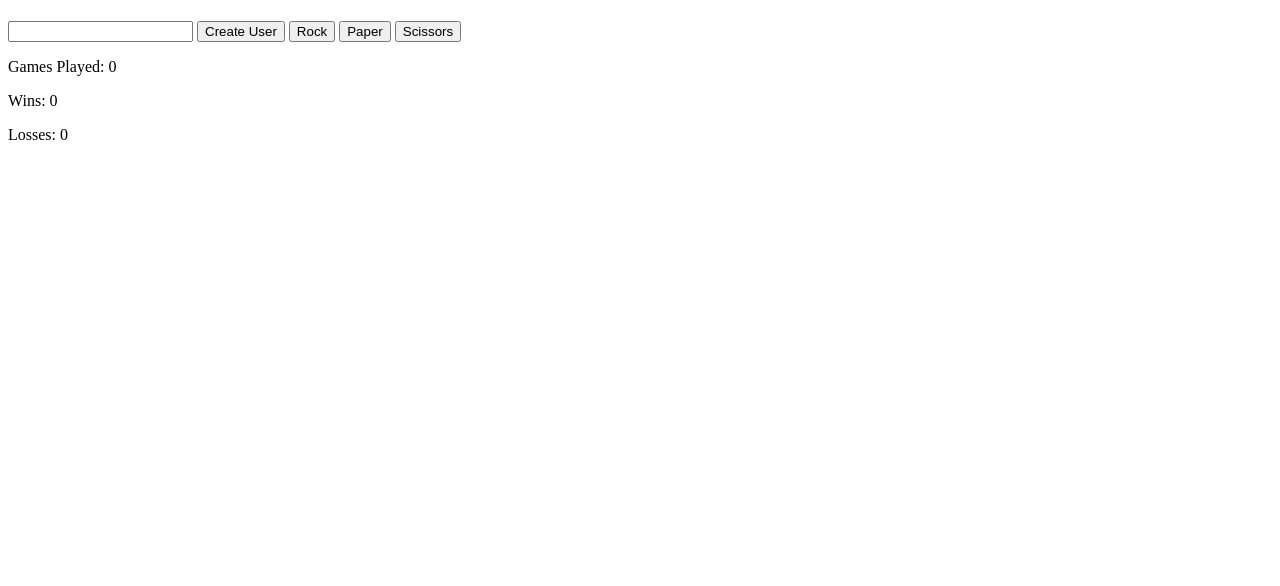
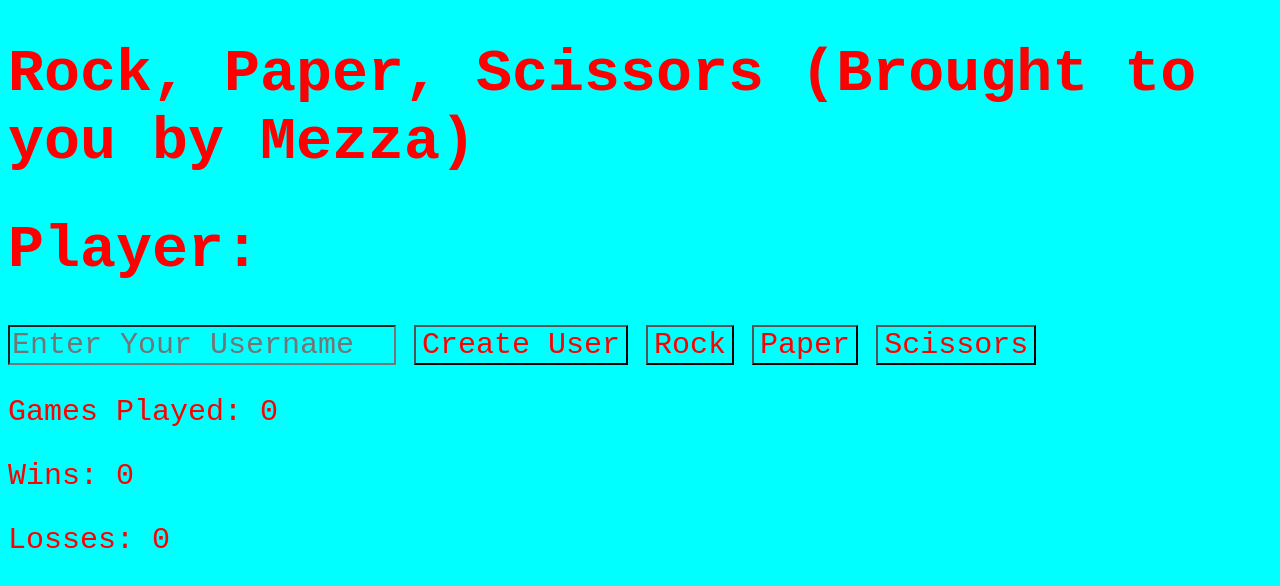
Before and after one commit to Harounm1993/Rock_Paper_Scissor_game, a plain HTML site: page index.html in a window 1280 px wide. Drawn offline with Linux system fonts and the light colour scheme.

Commit message:
task 8 done plus some css

```diff
--- a/index.html
+++ b/index.html
@@ -10,14 +10,16 @@
 </head>
 
 <body>
-    <h1 class ="header-one"></h1>
-    <input class="user_name"></input>
+    <h1>Rock, Paper, Scissors (Brought to you by Mezza)</h1>
+    <h1 class ="header-one">Player:</h1>
+    <input class="user_name" placeholder="Enter Your Username"></input>
     <button class = "user_button">Create User</button>
 
 
     <button class="rock">Rock</button>
     <button class="paper">Paper</button>
     <button class="scissors">Scissors</button>
+
 
     <P class="games_played">Games Played: 0</P>
     <P class="wins">Wins: 0</P>
--- a/main.css
+++ b/main.css
@@ -0,0 +1,10 @@
+* {
+    background-color: aqua;
+    color: #ff0000;
+    font-size: 30px;
+    font-family: 'Courier New', Courier, monospace;
+}
+
+h1 {
+    font-size: 60px;
+}
--- a/main.js
+++ b/main.js
@@ -15,7 +15,7 @@ let  userBtn = document.querySelector(".user_button")
 let userHeader = document.querySelector(".header-one")
 userBtn.addEventListener("click", function userCreator(){
 
-    userHeader.innerText = userName.value
+    userHeader.innerText = "Player: " + userName.value
 
 }
 
@@ -76,6 +76,7 @@ function getWinner (playerMove, computerMove){
     } else if (playerMove === "rock" && computerMove === "scissors") {
         //alert("1")
         wins++
+
     } else if (playerMove === "scissors" && computerMove === "paper") {
         //alert("1")
         wins++
@@ -98,6 +99,10 @@ function getWinner (playerMove, computerMove){
     let lossTotal = document.querySelector(".losses")
 
     lossTotal.innerText = "Losses: " + losses.toString()
+
+
+
+
     //playAgain = confirm(`Games Played: ${games} \nWins: ${wins} \nLosses: ${losses} \nFancy another game?`)
 }
 
```
